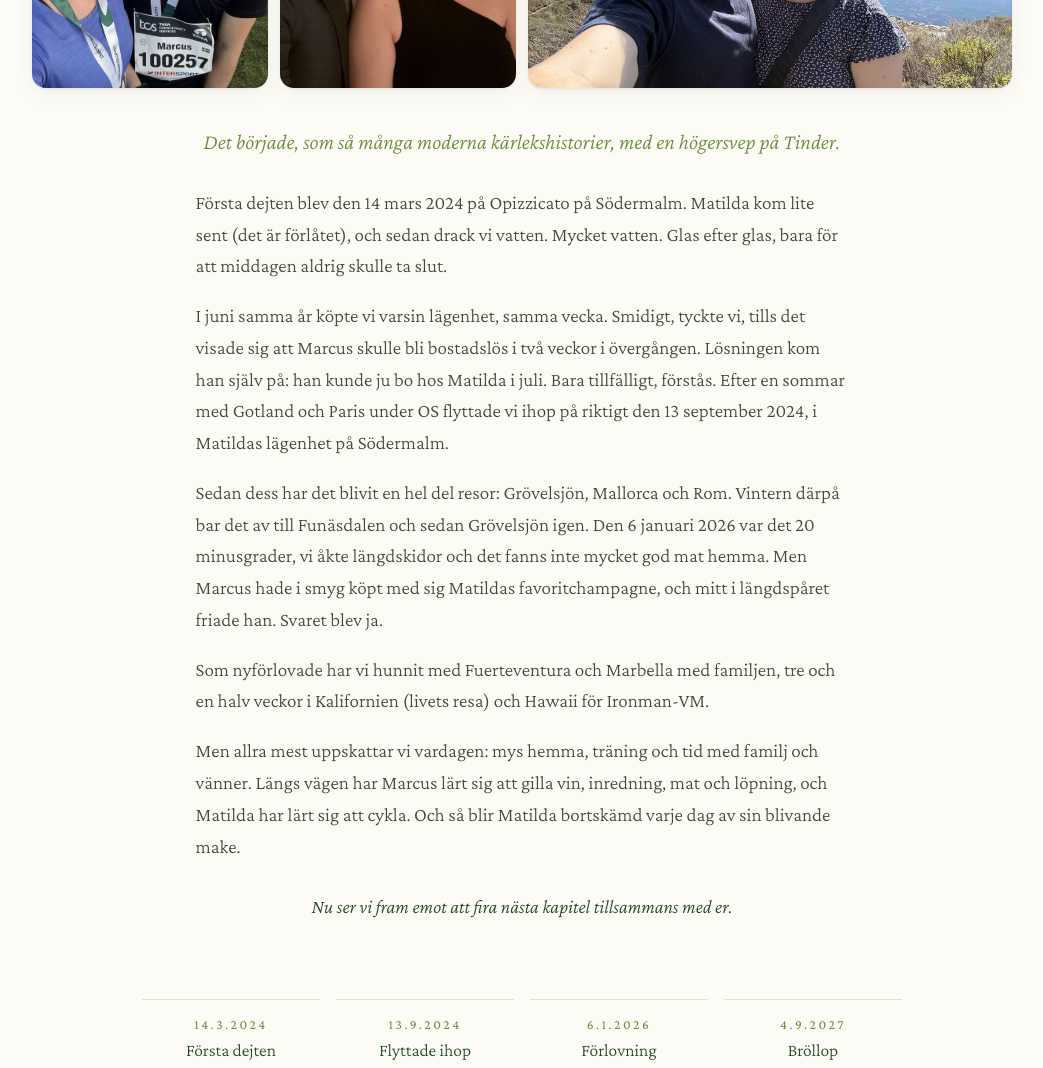
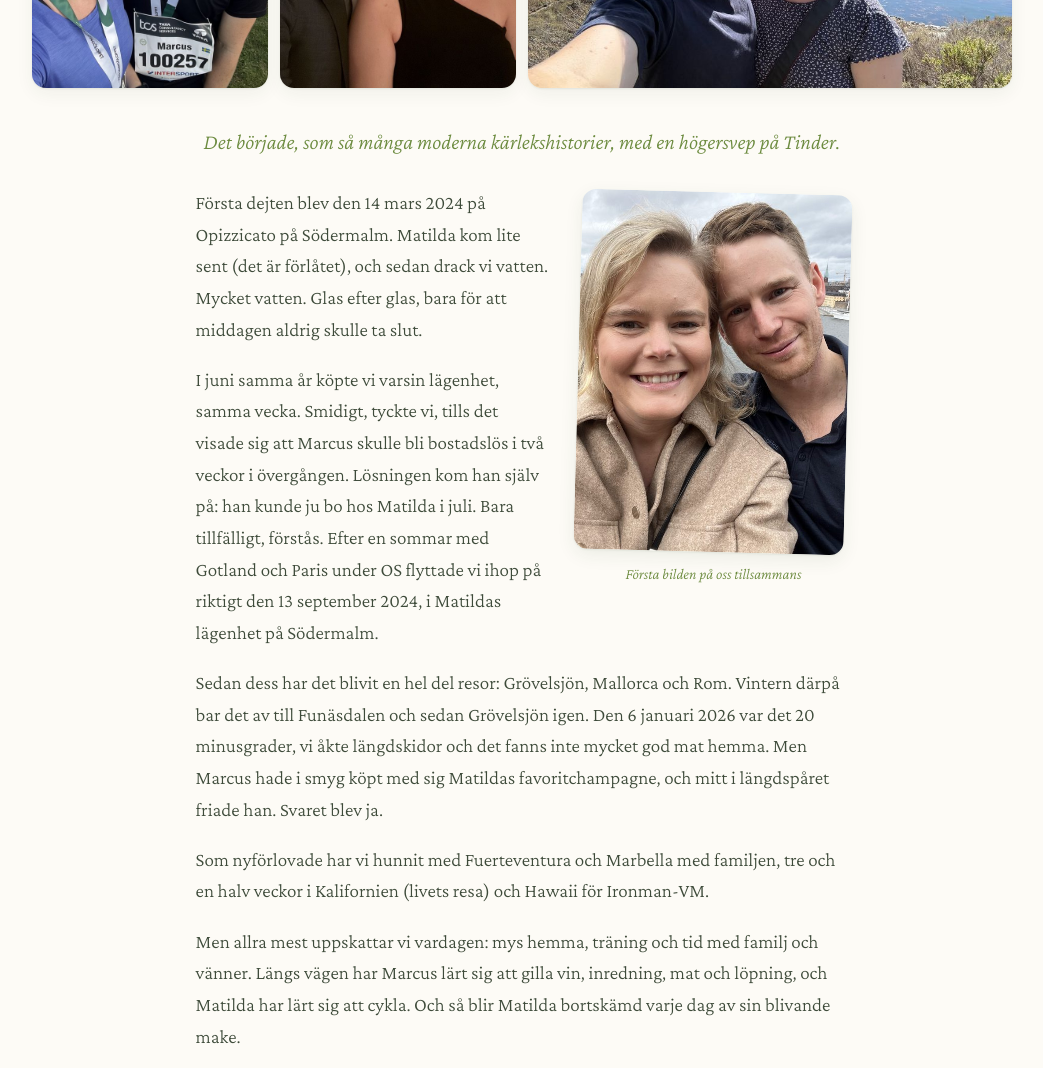
Before and after one commit to 0lsson/matildaochmarcus, a plain HTML site: page index.html in a window 1280 px wide. Shown: the part 3000-4068 px from the top of the page, without its empty margins (118-1161 px from the left). Drawn offline with nearby package versions, Linux system fonts and the light colour scheme.

Commit message:
Lägg till första bilden tillsammans i berättelsen
Co-Authored-By: Claude Opus 5.5 <noreply@anthropic.com>
Claude-Session: https://claude.ai/code/session_01FkhNeXymSwXbiSP49rcicH

```diff
--- a/index.html
+++ b/index.html
@@ -138,6 +138,19 @@
       font-size: 1.35rem; line-height: 1.45; margin-bottom: 1.8rem;
     }
     .about-text .closer { text-align: center; font-style: italic; color: var(--ink); margin-top: 1.8rem; }
+    .first-photo {
+      float: right; width: 42%; max-width: 270px; margin: .35rem 0 1rem 1.8rem; text-align: center;
+    }
+    .first-photo img {
+      width: 100%; height: auto; aspect-ratio: 3 / 4; object-fit: cover; border-radius: 14px;
+      box-shadow: 0 1px 2px rgba(38,72,35,.08), 0 6px 18px rgba(38,72,35,.08);
+      transform: rotate(1.5deg);
+    }
+    .first-photo figcaption { font-style: italic; color: var(--olive); font-size: .95rem; margin-top: .7rem; line-height: 1.35; }
+    .about-text::after { content: ""; display: block; clear: both; }
+    @media (max-width: 640px) {
+      .first-photo { float: none; width: 72%; margin: .4rem auto 1.8rem; }
+    }
     .milestones {
       list-style: none; padding: 0; margin: 1.2rem auto 0; width: 100%; max-width: 760px;
       display: grid; grid-template-columns: repeat(4, 1fr); gap: 1rem; text-align: center;
@@ -255,6 +268,10 @@
         </div>
         <div class="about-text wrap">
           <p class="opener">Det började, som så många moderna kärlekshistorier, med en högersvep på Tinder.</p>
+          <figure class="first-photo">
+            <img src="bilder/forsta-bilden-700.jpg" srcset="bilder/forsta-bilden-700.jpg 525w, bilder/forsta-bilden-1200.jpg 900w" sizes="270px" alt="Matilda och Marcus, första bilden tillsammans" loading="lazy" width="525" height="700">
+            <figcaption>Första bilden på oss tillsammans</figcaption>
+          </figure>
           <p>Första dejten blev den 14 mars 2024 på Opizzicato på Södermalm. Matilda kom lite sent (det är förlåtet), och sedan drack vi vatten. Mycket vatten. Glas efter glas, bara för att middagen aldrig skulle ta slut.</p>
           <p>I juni samma år köpte vi varsin lägenhet, samma vecka. Smidigt, tyckte vi, tills det visade sig att Marcus skulle bli bostadslös i två veckor i övergången. Lösningen kom han själv på: han kunde ju bo hos Matilda i juli. Bara tillfälligt, förstås. Efter en sommar med Gotland och Paris under OS flyttade vi ihop på riktigt den 13 september 2024, i Matildas lägenhet på Södermalm.</p>
           <p>Sedan dess har det blivit en hel del resor: Grövelsjön, Mallorca och Rom. Vintern därpå bar det av till Funäsdalen och sedan Grövelsjön igen. Den 6 januari 2026 var det 20 minusgrader, vi åkte längdskidor och det fanns inte mycket god mat hemma. Men Marcus hade i smyg köpt med sig Matildas favoritchampagne, och mitt i längdspåret friade han. Svaret blev ja.</p>
```
Also changed, not shown: bilder/forsta-bilden-1200.jpg (added), bilder/forsta-bilden-700.jpg (added).
